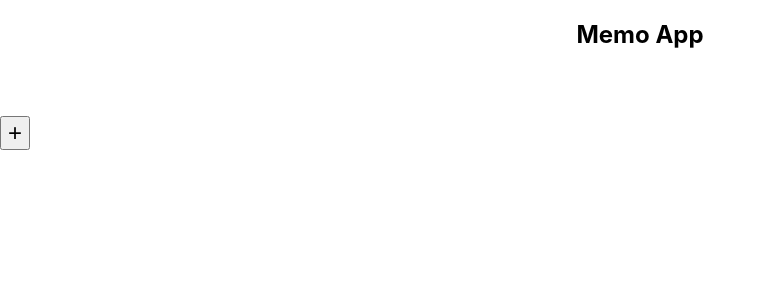
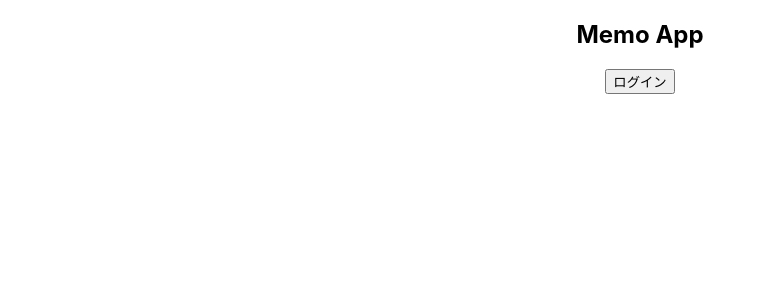
Before and after one commit to nakamu-kazu222/fjord_react_practice, a React (Create React App) app in the folder my-memo-app/: page / in a window 1280 px wide. Shown: the top 300 px of the page, without its empty margins (0-766 px from the left). Built offline with nearby package versions, Linux system fonts and the light colour scheme.

Commit message:
spaにログイン機能を実装した

```diff
--- a/my-memo-app/src/App.js
+++ b/my-memo-app/src/App.js
@@ -11,12 +11,14 @@ const App = () => {
     parseInt(localStorage.getItem("idCounter")) || 1,
   );
   const [selectedMemo, setSelectedMemo] = useState(null);
+  const [isLoggedIn, setIsLoggedIn] = useState(false);
 
   useEffect(() => {
     localStorage.setItem("memos", JSON.stringify(memos));
   }, [memos]);
 
   const handleNewMemo = () => {
+    if (isLoggedIn) {
       const newMemo = {
         id: idCounter,
         text: "新規メモ",
@@ -25,38 +27,62 @@ const App = () => {
       setMemos([...memos, newMemo]);
       setIdCounter(idCounter + 1);
       setSelectedMemo(newMemo);
+    }
   };
 
   const handleEditMemo = (editId, newText) => {
+    if (isLoggedIn) {
       const updatedMemos = memos.map((memo) =>
         memo.id === editId ? { ...memo, text: newText } : memo,
       );
 
       setMemos(updatedMemos);
       setSelectedMemo(null);
+    }
   };
 
   const handleRemoveMemo = (removeId) => {
+    if (isLoggedIn) {
       const updatedMemos = memos.filter((memo) => memo.id !== removeId);
       setMemos(updatedMemos);
       setSelectedMemo(null);
+    }
   };
 
   const handleMemoListClick = (clickedMemo) => {
     setSelectedMemo(clickedMemo);
   };
 
+  const handleLogin = () => {
+    setIsLoggedIn(true);
+  };
+
+  const handleLogout = () => {
+    setIsLoggedIn(false);
+  };
+
   return (
     <div className="app-container">
       <div className="header">
         <h2>Memo App</h2>
+        {isLoggedIn ? (
+          <button onClick={handleLogout} className="login-button">
+            ログアウト
+          </button>
+        ) : (
+          <button onClick={handleLogin} className="login-button">
+            ログイン
+          </button>
+        )}
       </div>
       <div className="main-container">
         <div className="memo-list-container">
           <MemoList memos={memos} onEdit={handleMemoListClick} />
+          {isLoggedIn && (
             <button onClick={handleNewMemo} className="add-button">
               +
             </button>
+          )}
         </div>
         <div>
           {selectedMemo && (
```
Lines whose indentation alone changed are shown as unchanged.
